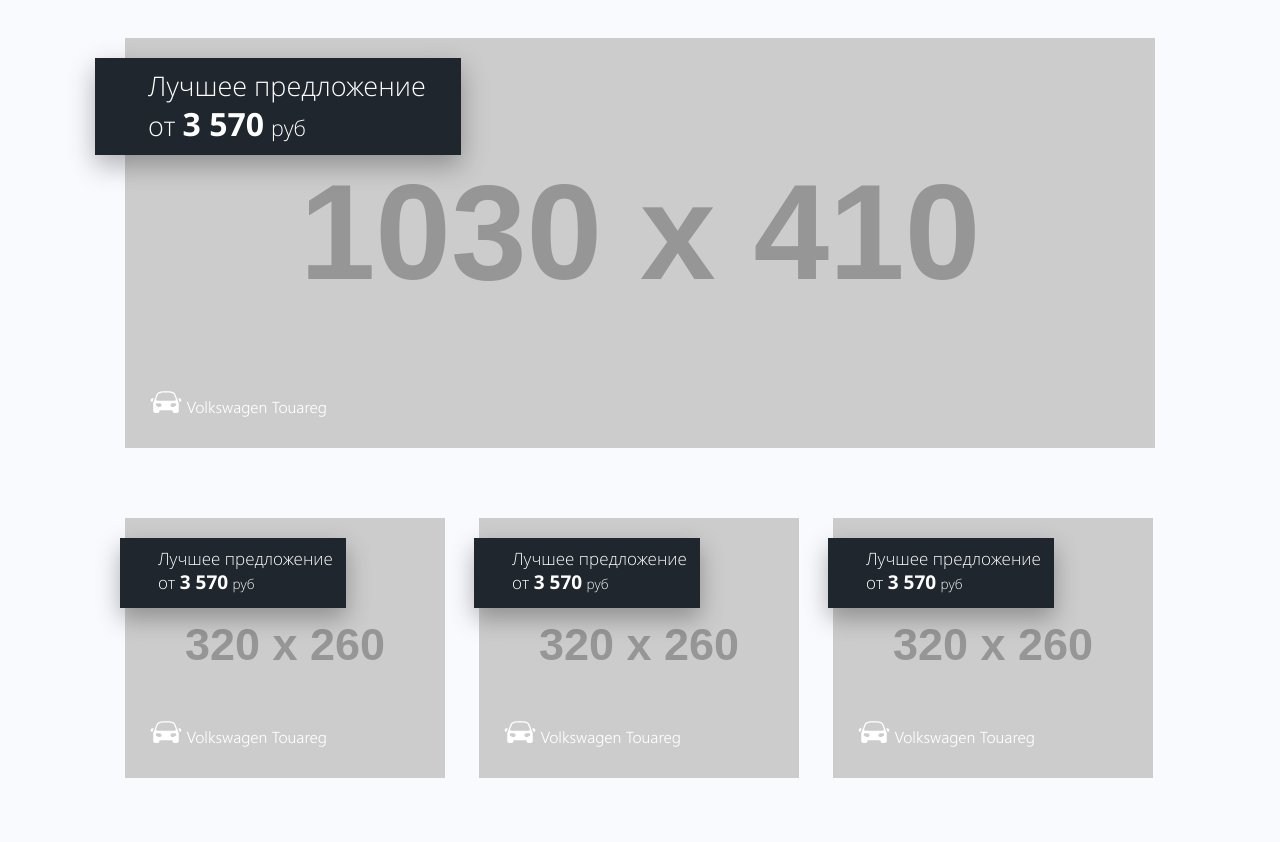
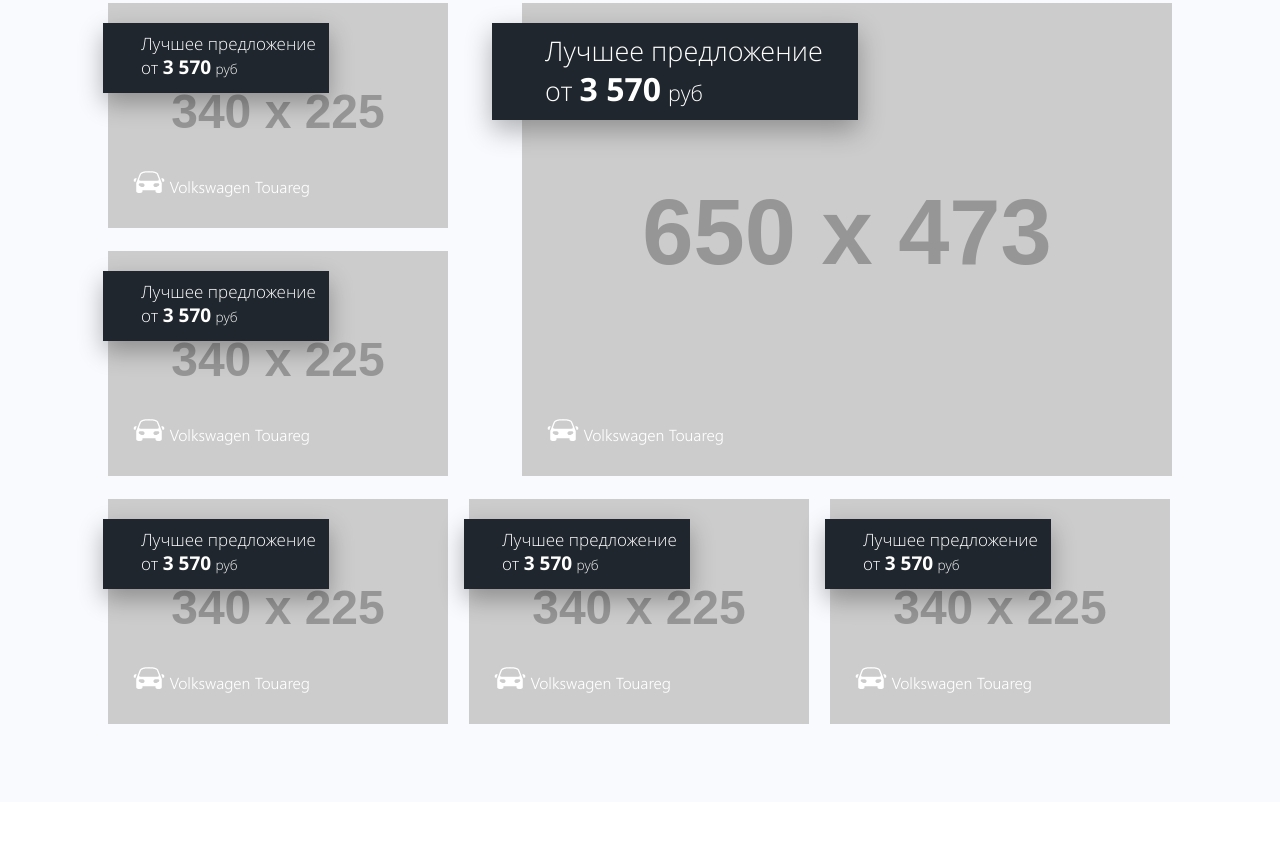
Before and after one commit to justlp/qrent, a website: page index.html in a window 1280 px wide. Shown: the part 2078-2920 px from the top of the page. Drawn offline with Linux system fonts and the light colour scheme; placeholder pictures from the web are drawn by us.

```diff
--- a/index.html
+++ b/index.html
@@ -2,6 +2,8 @@
 <html lang="en">
 <head>
     <meta charset="UTF-8">
+    <meta http-equiv="X-UA-Compatible" content="IE=edge">
+    <meta name="viewport" content="width=device-width,initial-scale=1">
     <title>Document</title>
 
     <link rel="stylesheet" href="public/font-awesome.min.css">
@@ -221,10 +223,12 @@
                     </li>
                 </ul>
 
-                <ul class="car-preview">
+
+                <!-- Старый вариант-->
+                <ul class="car-preview" style="display: none;">
                     <li class="car-preview__item">
                         <a href="#">
-                            <img src="http://placehold.it/1030x410" alt="#">
+                            <img src="http://placehold.it/650x473" alt="#">
 
                             <div class="car-preview__badge">Лучшее предложение <br> от <span class="car-preview__price">3 570</span>
                                 <small>руб</small>
@@ -275,6 +279,93 @@
                         </a>
                     </li>
                 </ul> <!-- END .car-preview_big-->
+
+
+
+                <!-- Новый вариант-->
+
+                <ul class="car-preview car-preview_bir-right">
+                    <li class="car-preview__item">
+                        <a href="#">
+                            <img src="http://placehold.it/650x473" alt="#">
+
+                            <div class="car-preview__badge">Лучшее предложение <br> от <span class="car-preview__price">3 570</span>
+                                <small>руб</small>
+                            </div>
+
+                            <div class="car-preview__model"><span class="icon-car-small-white"></span> Volkswagen Touareg
+                            </div>
+                        </a>
+                    </li>
+
+                    <li class="car-preview__item">
+                        <a href="#">
+                            <img src="http://placehold.it/340x225" alt="#">
+
+                            <div class="car-preview__badge">Лучшее предложение <br> от <span class="car-preview__price">3 570</span>
+                                <small>руб</small>
+                            </div>
+
+                            <div class="car-preview__model"><span class="icon-car-small-white"></span> Volkswagen
+                                Touareg
+                            </div>
+                        </a>
+                    </li>
+                    <li class="car-preview__item">
+                        <a href="#">
+                            <img src="http://placehold.it/340x225" alt="#">
+
+                            <div class="car-preview__badge">Лучшее предложение <br> от <span class="car-preview__price">3 570</span>
+                                <small>руб</small>
+                            </div>
+
+                            <div class="car-preview__model"><span class="icon-car-small-white"></span> Volkswagen
+                                Touareg
+                            </div>
+                        </a>
+                    </li>
+                    <li class="car-preview__item">
+                        <a href="#">
+                            <img src="http://placehold.it/340x225" alt="#">
+
+                            <div class="car-preview__badge">Лучшее предложение <br> от <span class="car-preview__price">3 570</span>
+                                <small>руб</small>
+                            </div>
+
+                            <div class="car-preview__model"><span class="icon-car-small-white"></span> Volkswagen
+                                Touareg
+                            </div>
+                        </a>
+                    </li>
+                    <li class="car-preview__item">
+                        <a href="#">
+                            <img src="http://placehold.it/340x225" alt="#">
+
+                            <div class="car-preview__badge">Лучшее предложение <br> от <span class="car-preview__price">3 570</span>
+                                <small>руб</small>
+                            </div>
+
+                            <div class="car-preview__model"><span class="icon-car-small-white"></span> Volkswagen
+                                Touareg
+                            </div>
+                        </a>
+                    </li>
+                    <li class="car-preview__item">
+                        <a href="#">
+                            <img src="http://placehold.it/340x225" alt="#">
+
+                            <div class="car-preview__badge">Лучшее предложение <br> от <span class="car-preview__price">3 570</span>
+                                <small>руб</small>
+                            </div>
+
+                            <div class="car-preview__model"><span class="icon-car-small-white"></span> Volkswagen
+                                Touareg
+                            </div>
+                        </a>
+                    </li>
+                </ul> <!-- END .car-preview_big-->
+
+
             </div>
         </section> <!-- END .city-proposition -->
 
--- a/src/css/common.css
+++ b/src/css/common.css
@@ -337,6 +337,9 @@
     width: 1030px;
     height: 410px;
 }
+.car-preview__item img{
+    display: block;
+}
 .car-preview__item:first-child .car-preview__badge{
     top: 20px;
     left: -30px;
@@ -376,6 +379,22 @@
 }
 .car-preview__model .icon-car-small-white{
     display: inline-block;
+}
+
+.car-preview_bir-right{}
+.car-preview_bir-right .car-preview__item:first-child{
+    float: right;
+    width: 650px;
+    height: 473px;
+    margin-right: 0;
+}
+.car-preview_bir-right .car-preview__item:last-child{
+    margin-right: 0;
+}
+.car-preview_bir-right .car-preview__item{
+    margin: 0 21px 23px 0;
+    height: 225px;
+    width: 340px;
 }
 
 
```
Also changed, not shown: account.html (+2 -0 lines), car-page.html (+2 -0 lines), search.html (+2 -0 lines), public/main.css.
